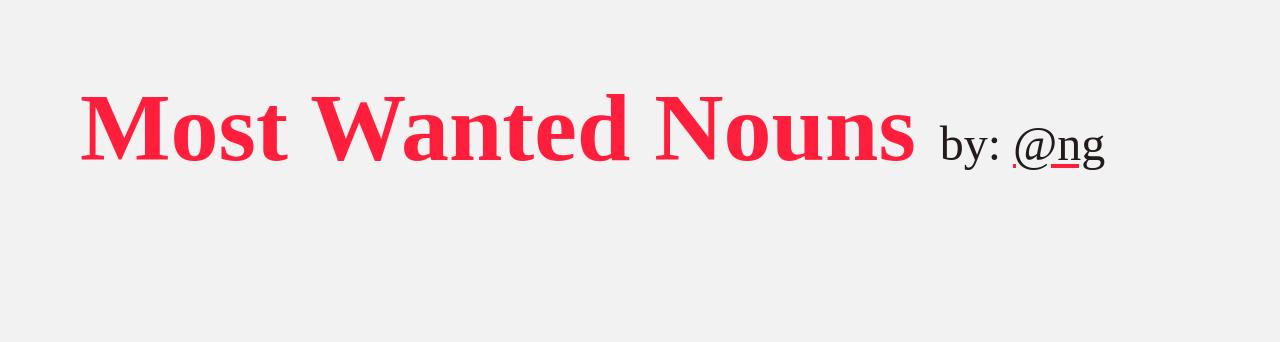
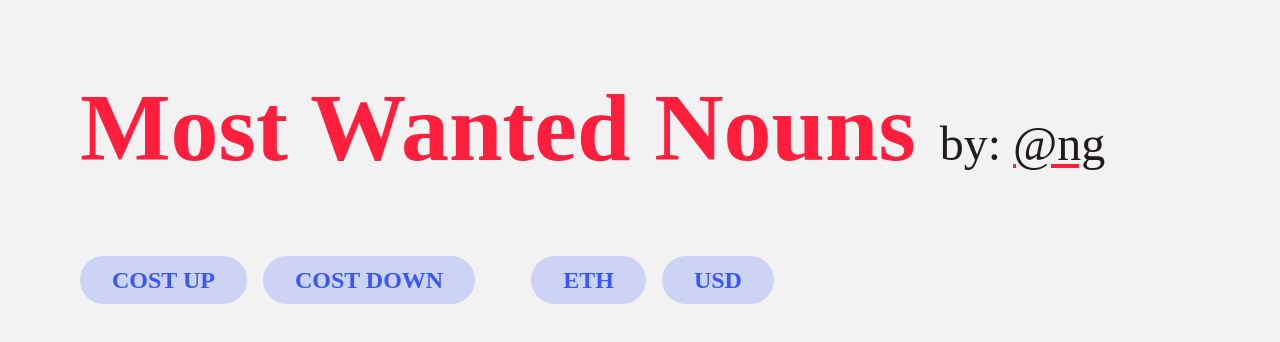
Before and after one commit to nikitattt/most-wanted-nouns, a Next.js app: page / in a window 1280 px wide. Shown: the top 342 px of the page. Built offline with nearby package versions, Linux system fonts and the light colour scheme; no server answers; the database is empty; a web font is replaced by a local one; what @nouns/assets would draw is missing.

Commit message:
Add selectors UI

```diff
--- /dev/null
+++ b/components/CurrencySelector/index.tsx
@@ -0,0 +1,33 @@
+import clsx from 'clsx'
+
+export enum Currency {
+  eth,
+  usd
+}
+
+const currencyToText: Record<Currency, string> = {
+  [Currency.eth]: 'ETH',
+  [Currency.usd]: 'USD'
+}
+
+const CurrencySelector: React.FC<{ currency: Currency }> = (props) => {
+  const { currency } = props
+
+  const selected = false
+
+  return (
+    <button
+      onClick={() => {}}
+      className={clsx(
+        'px-8 py-2 bg-opacity-20 rounded-full',
+        selected ? 'text-green bg-green' : 'text-blue bg-blue'
+      )}
+    >
+      <p className="font-display font-bold text-2xl">
+        {currencyToText[currency]}
+      </p>
+    </button>
+  )
+}
+
+export default CurrencySelector
--- /dev/null
+++ b/components/OrderSelector/index.tsx
@@ -0,0 +1,31 @@
+import clsx from 'clsx'
+
+export enum Order {
+  desc,
+  asc
+}
+
+const orderToText: Record<Order, string> = {
+  [Order.asc]: 'COST DOWN',
+  [Order.desc]: 'COST UP'
+}
+
+const OrderSelector: React.FC<{ order: Order }> = (props) => {
+  const { order } = props
+
+  const selected = false
+
+  return (
+    <button
+      onClick={() => {}}
+      className={clsx(
+        'px-8 py-2 bg-opacity-20 rounded-full',
+        selected ? 'text-green bg-green' : 'text-blue bg-blue'
+      )}
+    >
+      <p className="font-display font-bold text-2xl">{orderToText[order]}</p>
+    </button>
+  )
+}
+
+export default OrderSelector
--- /dev/null
+++ b/components/Selectors/index.tsx
@@ -0,0 +1,16 @@
+import CurrencySelector, { Currency } from '../CurrencySelector'
+import OrderSelector, { Order } from '../OrderSelector'
+
+const Selectors: React.FC<{}> = (props) => {
+  return (
+    <div className="mt-20 mx-20 flex flex-row gap-4">
+      <OrderSelector order={Order.desc} />
+      <OrderSelector order={Order.asc} />
+      <div className="w-6" />
+      <CurrencySelector currency={Currency.eth} />
+      <CurrencySelector currency={Currency.usd} />
+    </div>
+  )
+}
+
+export default Selectors
--- a/package.json
+++ b/package.json
@@ -13,6 +13,7 @@
     "@nouns/sdk": "^0.1.6",
     "@prisma/client": "^3.14.0",
     "axios": "^0.27.2",
+    "clsx": "^1.1.1",
     "dayjs": "^1.11.2",
     "ethers": "^5.6.7",
     "next": "12.1.6",
--- a/pages/index.tsx
+++ b/pages/index.tsx
@@ -3,6 +3,7 @@ import Head from 'next/head'
 import { PrismaClient } from '@prisma/client'
 import { Noun } from '../utils/types'
 import List from '../components/List'
+import Selectors from '../components/Selectors'
 
 const prisma = new PrismaClient()
 
@@ -35,6 +36,7 @@ const Home: NextPage<{ nounsData: string }> = (props) => {
             </a>
           </p>
         </div>
+        <Selectors />
         <List data={data} />
       </main>
 
```
Also changed, not shown: 1 other file (tests, documents, lock files or other folders).
